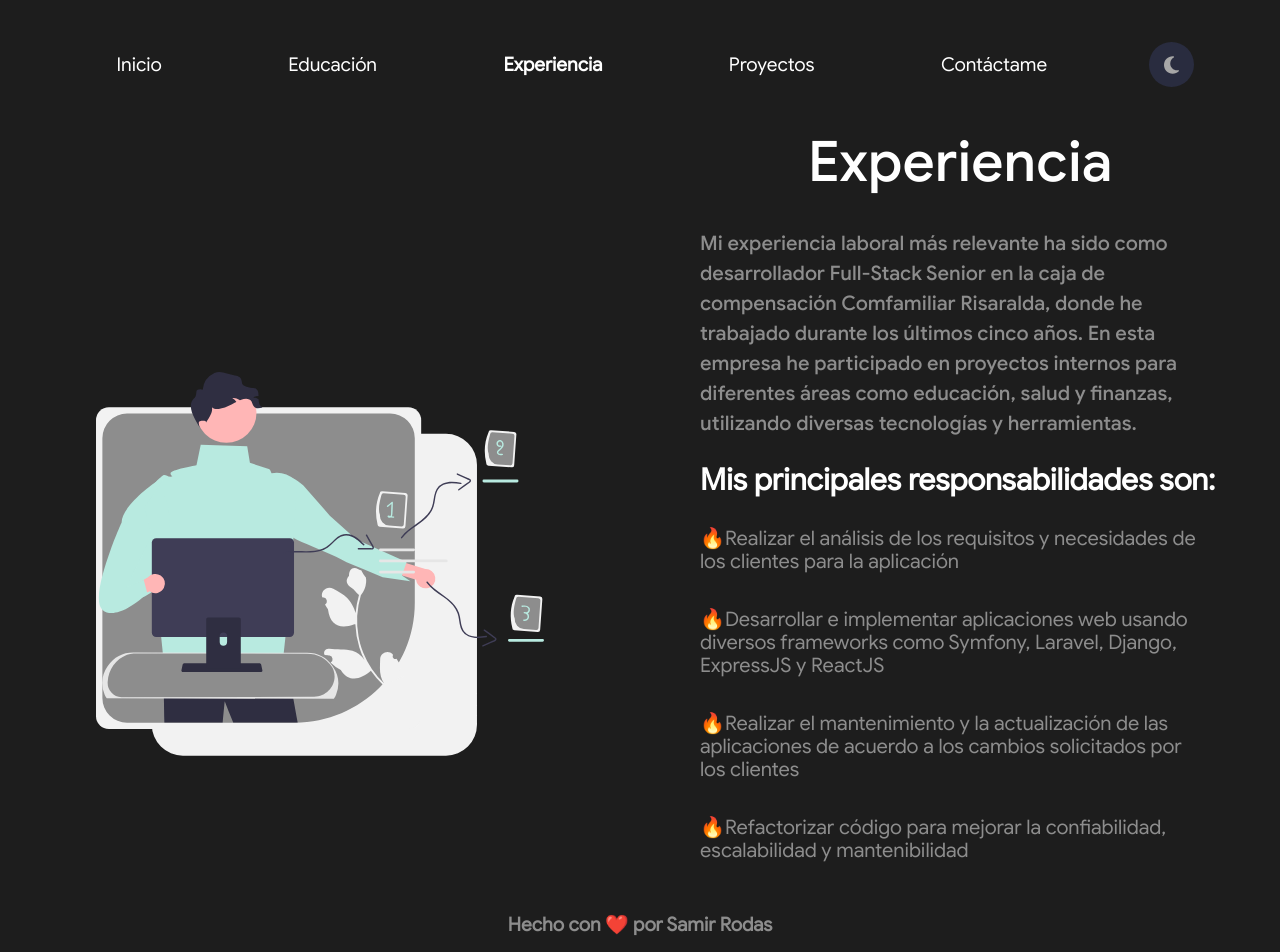
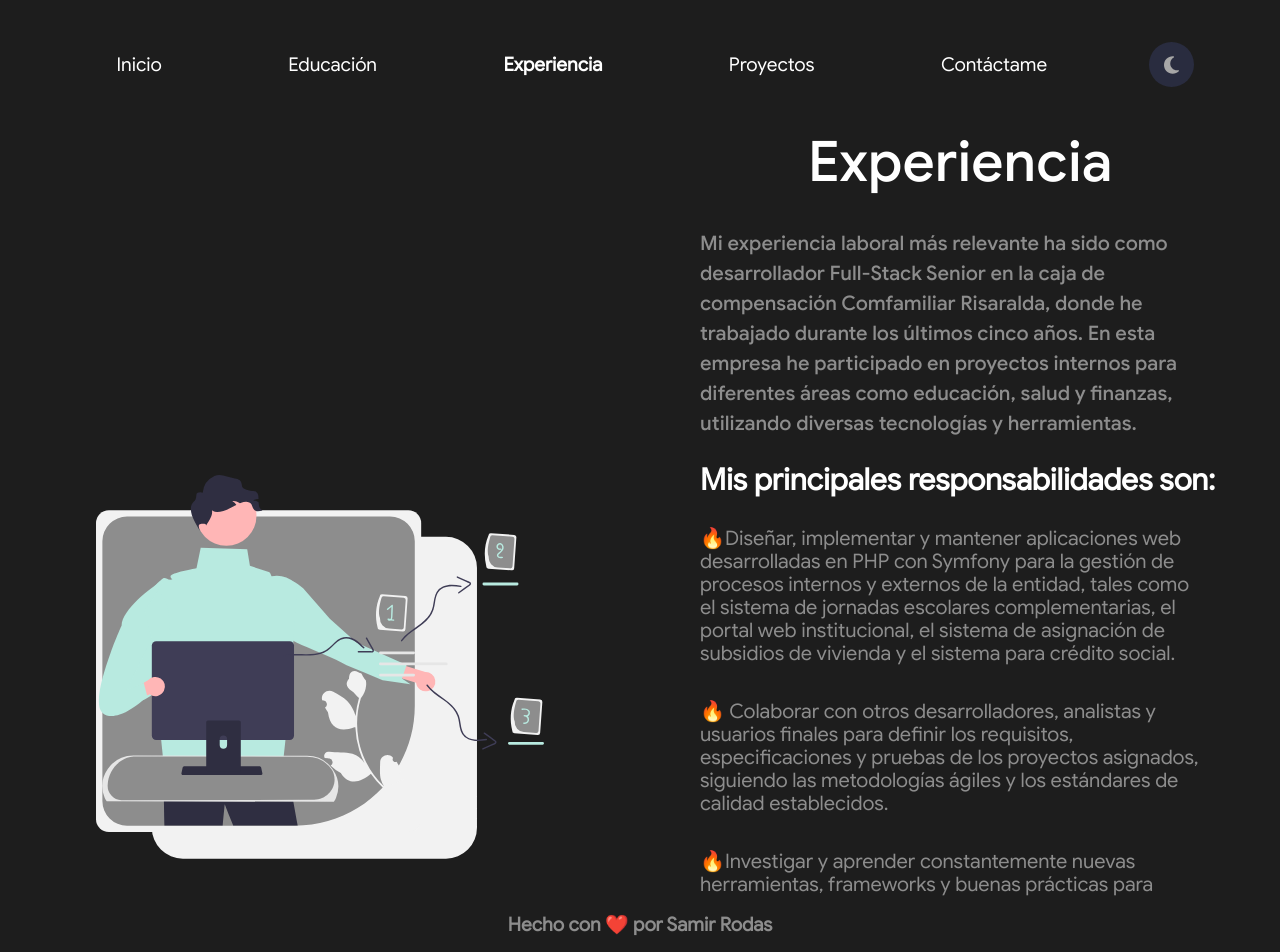
Before and after one commit to serodas/my-portfolio-react-typescript, a React (Vite) app: page /experience in a window 1280 px wide. Built offline with nearby package versions, Linux system fonts and the light colour scheme.

Commit message:
Fix experience section

```diff
--- a/src/sections/experience/Experience.tsx
+++ b/src/sections/experience/Experience.tsx
@@ -31,23 +31,33 @@ export const Experience = ({ theme }: { theme: Theme }) => {
 					style={{ color: theme.secondaryTextColor }}
 				>
 					<li>
-						🔥Realizar el análisis de los requisitos y necesidades de los clientes para la
-						aplicación
+						🔥Diseñar, implementar y mantener aplicaciones web desarrolladas en PHP con Symfony para
+						la gestión de procesos internos y externos de la entidad, tales como el sistema de
+						jornadas escolares complementarias, el portal web institucional, el sistema de
+						asignación de subsidios de vivienda y el sistema para crédito social.
+					</li>
+					{/* <li>
+						🔥Desarrollar e implementar aplicaciones web usando diversos frameworks como Symfony,
+						Laravel, Django, ExpressJS y ReactJS
+					</li> */}
+					<li>
+						🔥 Colaborar con otros desarrolladores, analistas y usuarios finales para definir los
+						requisitos, especificaciones y pruebas de los proyectos asignados, siguiendo las
+						metodologías ágiles y los estándares de calidad establecidos.
 					</li>
 					<li>
-						🔥Desarrollar e implementar aplicaciones web usando diversos frameworks como Symfony,
-						Laravel, Django, ExpressJS y ReactJS
+						🔥Investigar y aprender constantemente nuevas herramientas, frameworks y buenas
+						prácticas para mejorar el rendimiento, la seguridad y la usabilidad de las aplicaciones
+						desarrolladas.
 					</li>
 					<li>
-						🔥Realizar el mantenimiento y la actualización de las aplicaciones de acuerdo a los
-						cambios solicitados por los clientes
+						🔥Liderar el proceso de migración de algunas aplicaciones legacy a tecnologías más
+						modernas y eficientes, logrando reducir los tiempos de carga, optimizar los recursos y
+						facilitar el mantenimiento.
 					</li>
 					<li>
-						🔥Refactorizar código para mejorar la confiabilidad, escalabilidad y mantenibilidad
-					</li>
-					<li>
-						🔥Optimizar consultas SQL para mejorar el rendimiento de la aplicación y reducir tiempos
-						de respuesta
+						🔥Capacitar y asesorar a otros desarrolladores y usuarios en el uso de las aplicaciones
+						desarrolladas, resolviendo dudas, problemas y sugerencias.
 					</li>
 				</ul>
 			</article>
```
